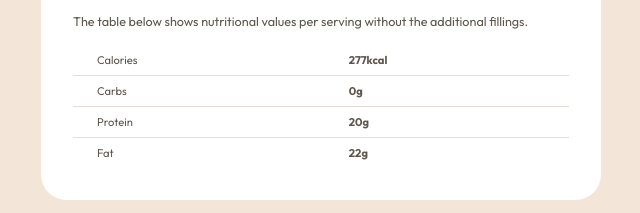
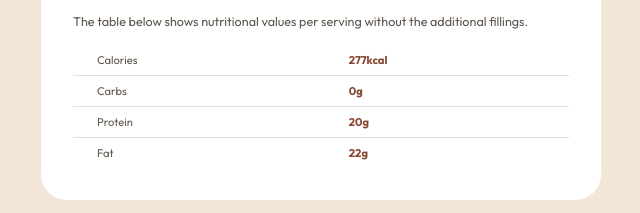
Before and after one commit to lucassalles-git/recipe-page-challenge, a plain HTML site: page index.html in a window 1280 px wide. Shown: the part 1225-1438 px from the top of the page, 319-959 px from the left. Drawn offline with Linux system fonts and the light colour scheme.

Commit message:
color .grams

```diff
--- a/styles/style.css
+++ b/styles/style.css
@@ -153,7 +153,7 @@ p {
   padding: 0.5rem 0 0.5rem 1.5rem;
 }
 
-.grams {
+.nutrition .grams {
   font-weight: 700;
   color: var(--brown-800);
 }
```
